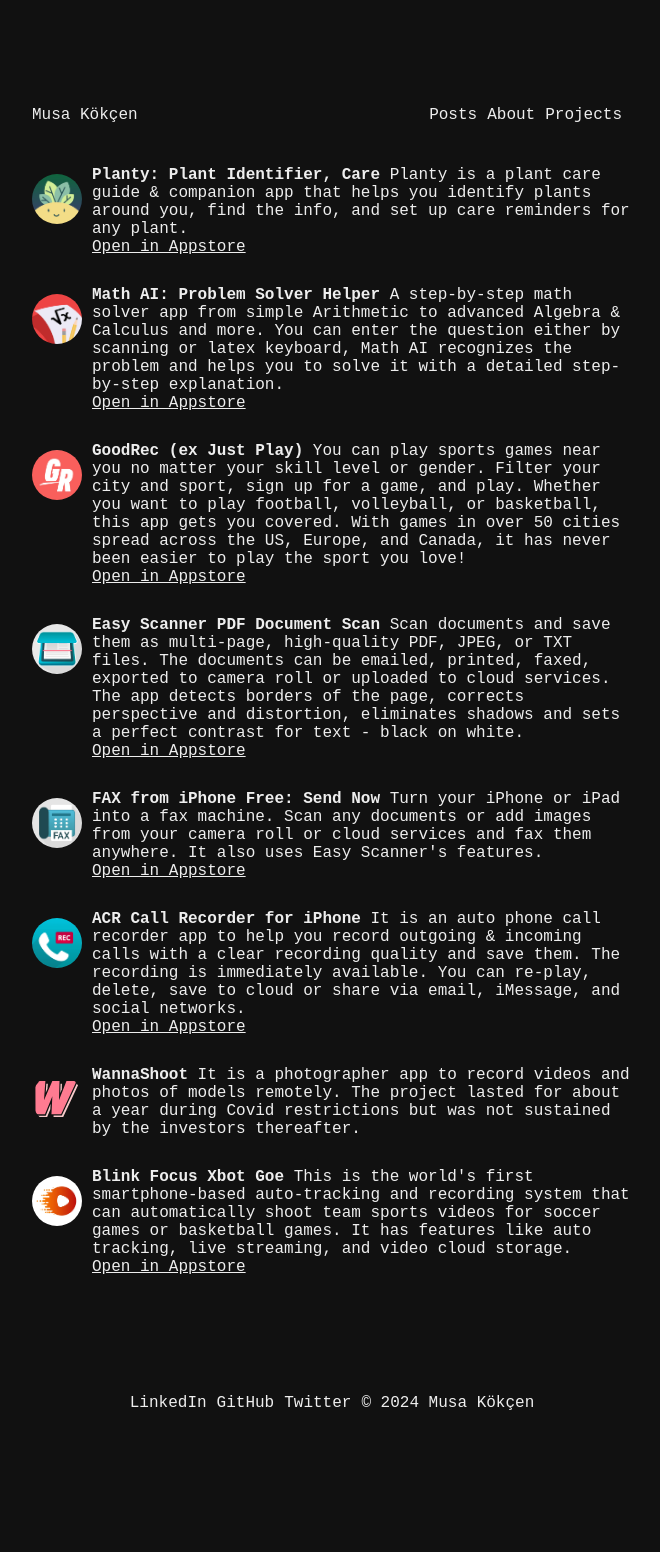
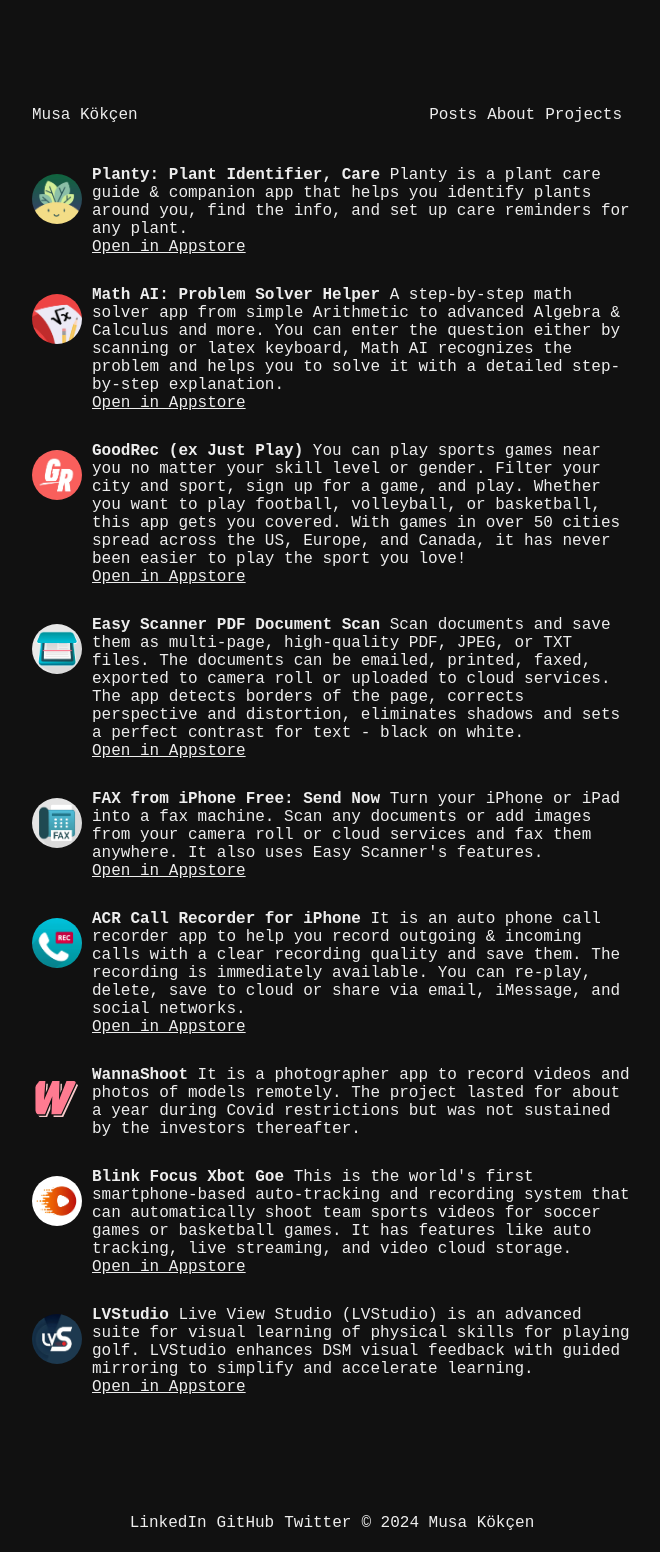
Before and after one commit to musakokcen/musakocen.github.io, a Jekyll site: the page built from projects.md, in a window 1280 px wide. Shown: the whole page, without its empty margins (308-968 px from the left). Built offline with Jekyll 4.4.1, drawn with Linux system fonts in a browser that asks for light colours; before the commit the page ends 1432 px from its top, so only the background shows below that.

Commit message:
update projects

```diff
--- a/projects.md
+++ b/projects.md
@@ -62,5 +62,12 @@
     This is the world's first smartphone-based auto-tracking and recording system that can automatically shoot team sports videos for soccer games or basketball games. It has features like auto tracking, live streaming, and video cloud storage. <br><a href="https://apps.apple.com/tm/app/xbotgo/id1581355712" target="_blank"><u>Open in Appstore</u></a></p>
 </div>
 
+<div style="display: flex; padding-bottom: 30px;">
+    <img src="/assets/img/LVS.webp" alt="Thumbnail" style="width: 50px; height: 50px; margin-right: 10px; align-self: top; border-radius: 25px; margin-top: 8px;">
+    <p style="margin: 0; align-self: flex-start;">
+    <b>LVStudio</b>
+    Live View Studio (LVStudio) is an advanced suite for visual learning of physical skills for playing golf. LVStudio enhances DSM visual feedback with guided mirroring to simplify and accelerate learning. <br><a href="https://apps.apple.com/us/app/lvstudio/id1497816078" target="_blank"><u>Open in Appstore</u></a></p>
+</div>
+
 <br>
 <br>
```
